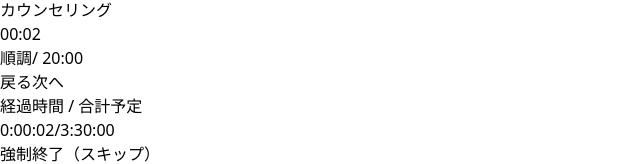
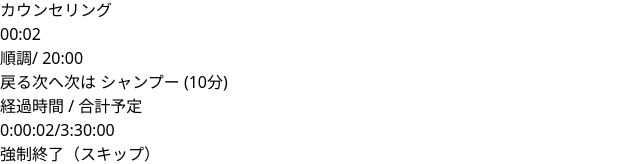
Before and after one commit to kaminidoraamwo/Time-schedule, a React (Vite) app: page / in a window 1280 px wide. Both pictures are taken after a click on the button "スタート". Shown: the part 242-406 px from the top of the page, without its empty margins (0-640 px from the left). Built offline with nearby package versions, Linux system fonts and the light colour scheme.

Commit message:
Feat: 次の工程を表示するUI

```diff
--- a/src/App.tsx
+++ b/src/App.tsx
@@ -113,6 +113,7 @@ function App() {
                     onBack={previousStep}
                     isLastStep={state.currentStepIndex === steps.length - 1}
                     isFirstStep={state.currentStepIndex === 0}
+                    nextStep={steps[state.currentStepIndex + 1]}
                   />
 
                   <div className="flex flex-col items-center p-4 bg-white/50 rounded-xl">
--- a/src/components/CurrentStepControl.tsx
+++ b/src/components/CurrentStepControl.tsx
@@ -8,6 +8,7 @@ type Props = {
     onBack: () => void;
     isLastStep: boolean;
     isFirstStep: boolean;
+    nextStep?: Step;
 };
 
 const formatTime = (seconds: number) => {
@@ -16,7 +17,7 @@ const formatTime = (seconds: number) => {
     return `${m.toString().padStart(2, '0')}:${s.toString().padStart(2, '0')}`;
 };
 
-export const CurrentStepControl: React.FC<Props> = ({ step, stepElapsedSeconds, onNext, onBack, isLastStep, isFirstStep }) => {
+export const CurrentStepControl: React.FC<Props> = ({ step, stepElapsedSeconds, onNext, onBack, isLastStep, isFirstStep, nextStep }) => {
     const plannedSeconds = step.durationMinutes * 60;
     const progressRatio = stepElapsedSeconds / plannedSeconds;
 
@@ -66,9 +67,14 @@ export const CurrentStepControl: React.FC<Props> = ({ step, stepElapsedSeconds,
 
                 <button
                     onClick={onNext}
-                    className="flex-1 bg-blue-600 hover:bg-blue-700 text-white text-2xl font-bold py-6 px-8 rounded-2xl shadow-md active:transform active:scale-95 transition-all"
+                    className="flex-1 bg-blue-600 hover:bg-blue-700 text-white font-bold py-4 px-8 rounded-2xl shadow-md active:transform active:scale-95 transition-all flex flex-col items-center justify-center gap-1"
                 >
-                    {isLastStep ? '終了' : '次へ'}
+                    <span className="text-2xl">{isLastStep ? '終了' : '次へ'}</span>
+                    {nextStep && (
+                        <span className="text-sm font-normal opacity-90">
+                            次は {nextStep.name} ({nextStep.durationMinutes}分)
+                        </span>
+                    )}
                 </button>
             </div>
         </div>
```
